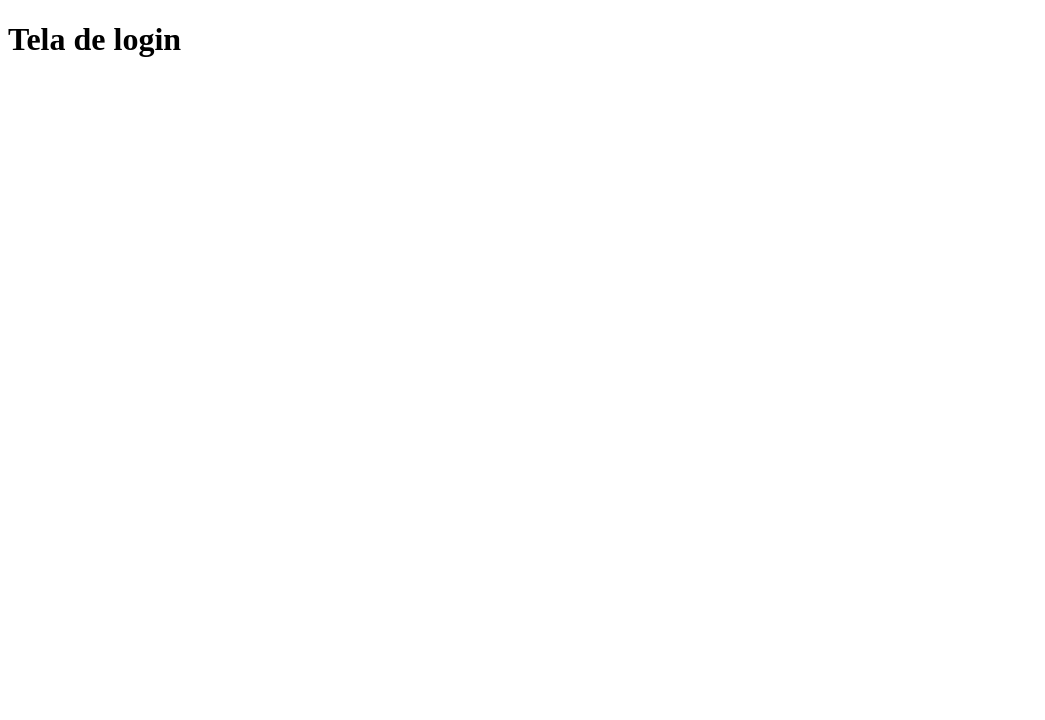
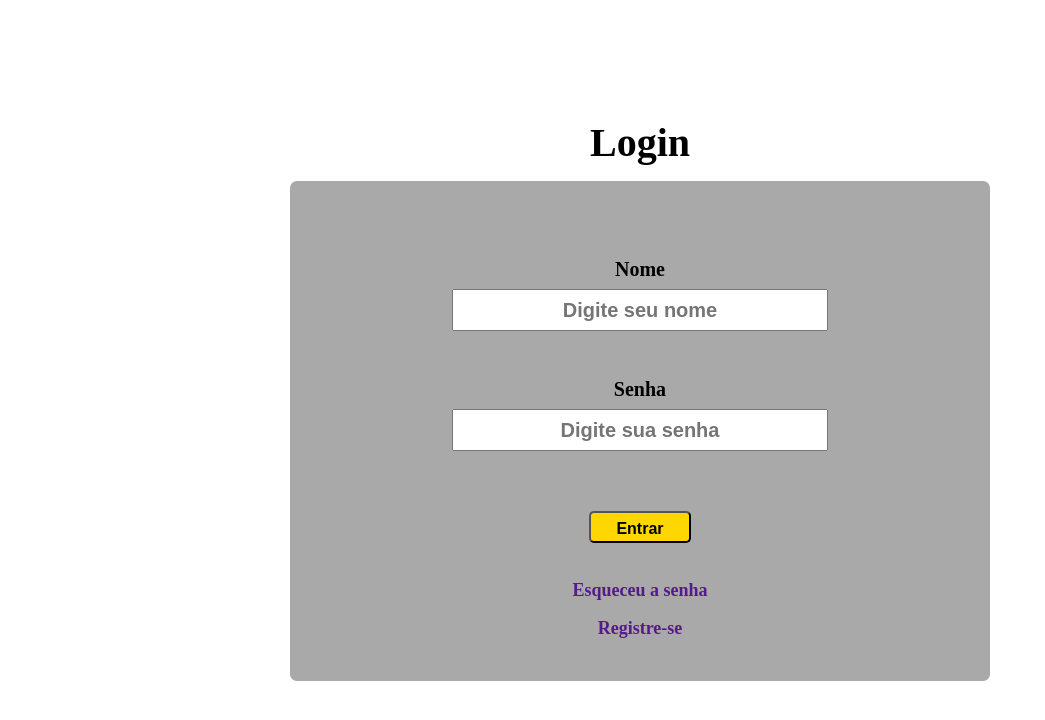
Before and after one commit to SheltonFarias/sistema_de_cadastro, a website built with Vite: page frontend/login/index.html in a window 1280 px wide. Shown: the whole page, without its empty margins (0-1045 px from the left). Built offline with nearby package versions, Linux system fonts and the light colour scheme.

Commit message:
style aplication for login

```diff
--- a/frontend/contacts/script.js
+++ b/frontend/contacts/script.js
@@ -16,7 +16,6 @@ function definicaoItem(tema) {
   localStorage.setItem("themeSystem", tema);
 }
 definicaoItem(themeSystem);
-
 
 function adicionarContato() {
   let nome = document.getElementById("nome").value;
--- a/frontend/login/index.html
+++ b/frontend/login/index.html
@@ -1,14 +1,27 @@
 <!DOCTYPE html>
 <html lang="en">
   <head>
-  <meta charset="UTF-8">
-  <meta name="viewport" content="width=device-width, initial-scale=1.0">
+    <meta charset="UTF-8" />
+    <meta name="viewport" content="width=device-width, initial-scale=1.0" />
     <title>Login</title>
-  <link rel="stylesheet" href="style/styles.css">
+    <link rel="stylesheet" href="style/styles.css" />
   </head>
   <body>
     <main>
-    <h1>Tela de login</h1>
+      <div class="login">
+        <h1 class="title-login">Login</h1>
+        <div class="modal-login">
+          <label for="name">Nome</label>
+          <input placeholder="Digite seu nome" type="text" id="name" required />
+          <label class="password" for="password">Senha</label>
+          <input placeholder="Digite sua senha" type="password" id="password"  required/>
+          <input class="btn" type="submit" value="Entrar" />
+          <div class="help">
+            <span><a href="">Esqueceu a senha</a></span>
+            <span><a href="">Registre-se</a></span>
+          </div>
+        </div>
+      </div>
     </main>
   </body>
   <script src="script.js"></script>
--- a/frontend/login/style/styles.css
+++ b/frontend/login/style/styles.css
@@ -0,0 +1,82 @@
+/* Parametros gerais */
+* {
+  margin: 0;
+  padding: 0;
+}
+
+a {
+  text-decoration: none;
+  border-bottom: 1px solid transparent;
+}
+
+.login {
+  display: flex;
+  flex-direction: column;
+  align-items: center;
+  justify-content: center;
+  height: 100vh;
+}
+
+.title-login {
+  font-size: 40px;
+  margin-bottom: 15px;
+
+}
+
+.modal-login {
+  background: darkgray;
+  display: flex;
+  flex-direction: column;
+  width: 700px;
+  height: 500px;border-radius: 7px;
+}
+
+.modal-login label, .modal-login input {
+  width: 28vw;
+  height: 3vh;
+  padding: 7px;
+  align-self: center;
+  text-align: center;
+  font-size: 20px;
+  font-weight: bold;
+}
+
+.modal-login label:first-child {
+  margin-top: 70px;
+}
+
+.modal-login .password {
+  margin-top: 40px;
+}
+
+.modal-login .btn {
+  margin-top: 60px;
+  background-color: gold;
+  width: 8vw;
+  height: 4vh;
+  font-size: 16px;
+  border-radius: 5px;
+  cursor: pointer;
+}
+
+.modal-login .btn:hover {
+  background-color: aqua;
+}
+
+.modal-login .help {
+  display: grid;
+  text-align: center;
+  margin-top: 20px;
+}
+
+.modal-login .help span {
+  margin-top: 17px;
+  font-size: 18px;
+  font-weight: bold;
+}
+
+.modal-login .help a:hover {
+  color: gold;
+  border-color: gold;
+  cursor: pointer;
+}
```
Lines whose indentation alone changed are shown as unchanged.
